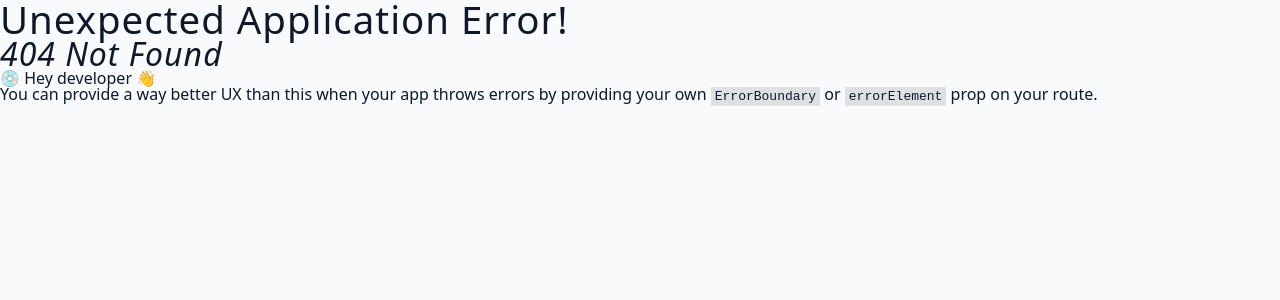
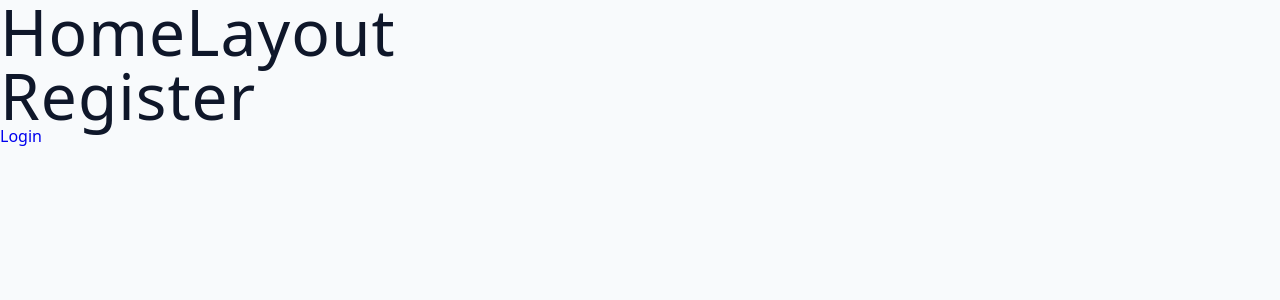
Before and after one commit to arianhamid/jobify-app-client, a React (Vite) app: page /Register in a window 1280 px wide. Before the commit this address had no page. Shown: the top 300 px of the page. Built offline with nearby package versions, Linux system fonts and the light colour scheme.

Commit message:
reactRouterDom Updated

```diff
--- a/src/App.jsx
+++ b/src/App.jsx
@@ -1,18 +1,40 @@
 import { createBrowserRouter, RouterProvider } from "react-router-dom";
-import HomeLayout from "./pages/HomeLayout";
+import {
+  HomeLayout,
+  Landing,
+  Register,
+  Login,
+  DashboardLayout,
+  Error,
+} from "./pages";
 
 const router = createBrowserRouter([
   {
     path: "/",
     element: <HomeLayout />,
-  },
-  {
-    path: "/about",
-    element: (
-      <div>
-        <h1>about</h1>,
-      </div>
-    ),
+    errorElement: <Error/>,
+    children: [
+      {
+        index:true,
+        element: <Landing />,
+      },
+      {
+        path: "Register",
+        element: <Register />,
+      },
+      {
+        path: "Login",
+        element: <Login />,
+      },
+      {
+        path: "DashboardLayout",
+        element: <DashboardLayout />,
+      },
+      {
+        path: "Error",
+        element: <Error />,
+      },
+    ],
   },
 ]);
 
--- a/src/pages/Error.jsx
+++ b/src/pages/Error.jsx
@@ -1,7 +1,15 @@
 import React from "react";
+import { Link, useRouteError } from "react-router-dom";
 
 const Error = () => {
-  return <div>Error</div>;
+  const error = useRouteError();
+  console.log(error);
+  return (
+    <div>
+      <h1>Error</h1>
+      <Link to="./">Back Home</Link>
+    </div>
+  );
 };
 
 export default Error;
--- a/src/pages/HomeLayout.jsx
+++ b/src/pages/HomeLayout.jsx
@@ -1,10 +1,12 @@
+import { Outlet } from "react-router-dom";
 
 const HomeLayout = () => {
   return (
-    <h1>
-      HomeLayout
-    </h1>
-  )
-}
+    <div>
+      <h1>HomeLayout</h1>
+      <Outlet />
+    </div>
+  );
+};
 
-export default HomeLayout
+export default HomeLayout;
--- a/src/pages/Login.jsx
+++ b/src/pages/Login.jsx
@@ -1,7 +1,12 @@
-import React from "react";
+import { Link } from "react-router-dom";
 
 const Login = () => {
-  return <div>Login</div>;
+  return (
+    <div>
+      <h1>Login</h1>
+      <Link to="/Register">Register</Link>
+    </div>
+  );
 };
 
 export default Login;
--- a/src/pages/Register.jsx
+++ b/src/pages/Register.jsx
@@ -1,7 +1,12 @@
-import React from "react";
+import { Link } from "react-router-dom";
 
 const Register = () => {
-  return <div>Register</div>;
+  return (
+    <div>
+      <h1>Register</h1>
+      <Link to="/Login">Login</Link>
+    </div>
+  );
 };
 
 export default Register;
```
Also changed, not shown: src/pages/index.js (+13 -0 lines).
